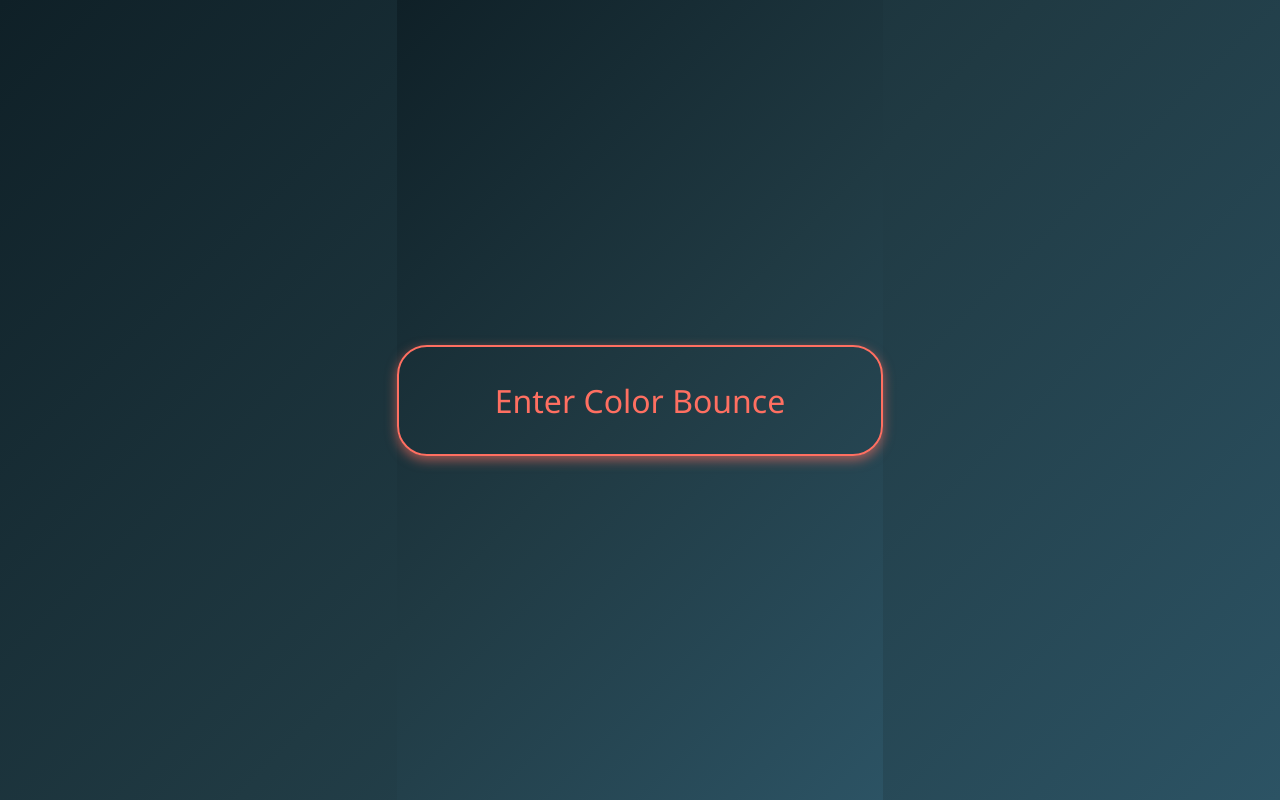
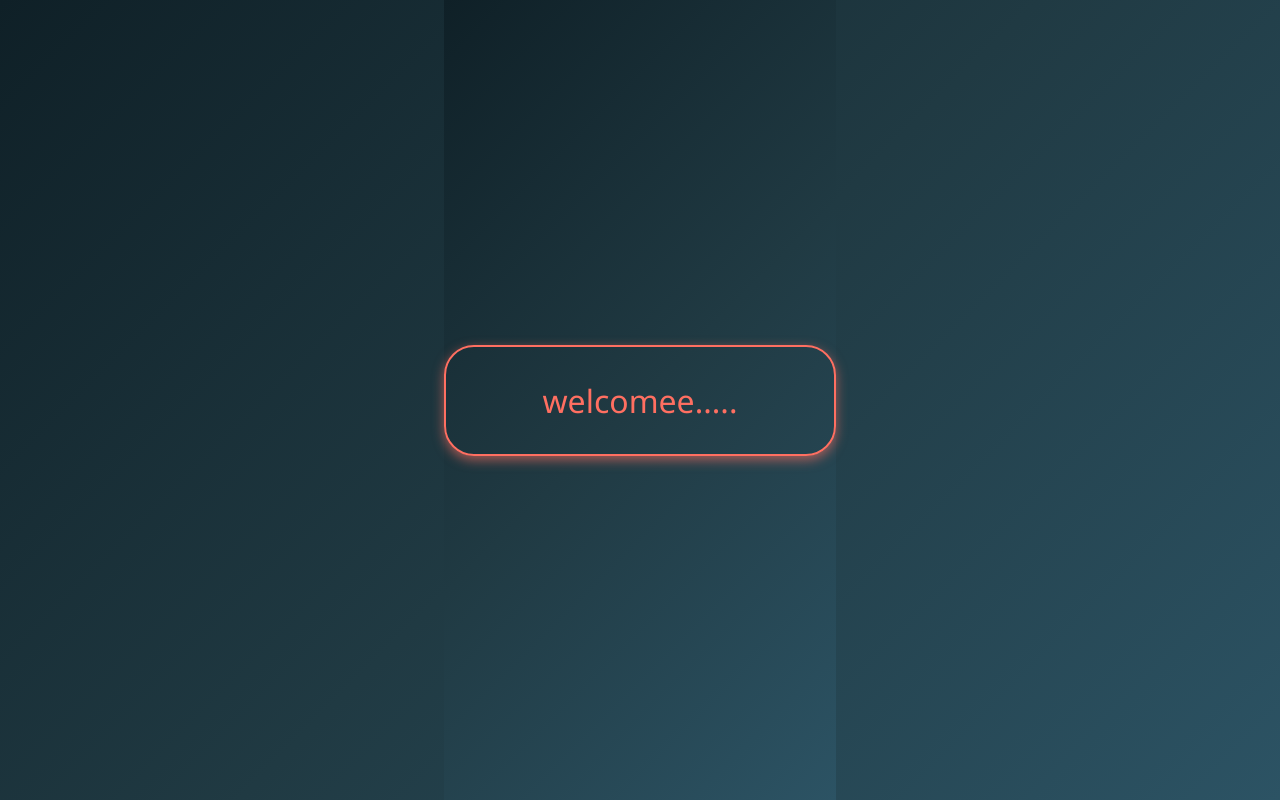
Before and after one commit to Sree-sreemayi/my-game-site, a plain HTML site: page index.html in a window 1280 px wide. Drawn offline with Linux system fonts and the light colour scheme.

Commit message:
Update index.html

```diff
--- a/index.html
+++ b/index.html
@@ -3,7 +3,7 @@
 <head>
 <meta charset="UTF-8" />
 <meta name="viewport" content="width=device-width, initial-scale=1" />
-<title>Welcome to Color Bounce</title>
+<title>Welcome to Mental Q....</title>
 <style>
   html, body {
     margin: 0; padding: 0; height: 100%;
@@ -31,6 +31,6 @@
 </style>
 </head>
 <body>
-  <a href="home.html" aria-label="Go to Home page">Enter Color Bounce</a>
+  <a href="home.html" aria-label="Go to Home page">welcomee.....</a>
 </body>
 </html>
```
